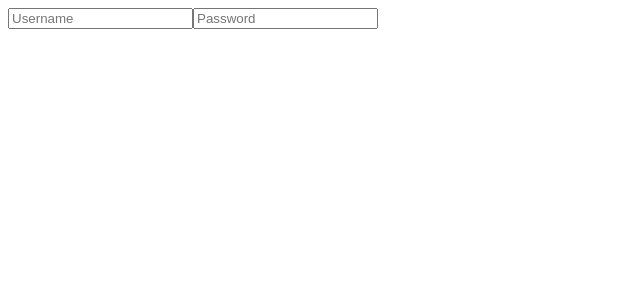
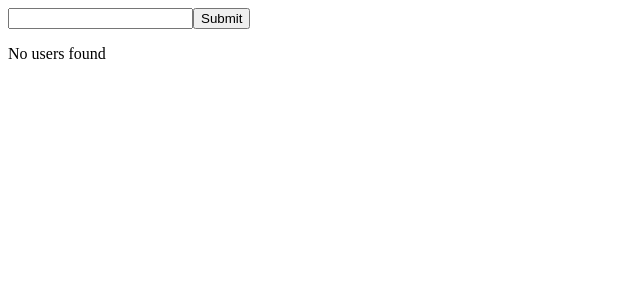
Before and after one commit to BJOTN/React, a React (Vite) app in the folder my-app/: page / in a window 1280 px wide. Shown: the top 300 px of the page, without its empty margins (0-640 px from the left). Built offline with nearby package versions, Linux system fonts and the light colour scheme.

Commit message:
excercise

```diff
--- a/my-app/src/App.jsx
+++ b/my-app/src/App.jsx
@@ -1,13 +1,12 @@
 
-import useUserNamePassword from "./useUserNamePassowrd"
+import GithubUser from "./GithubUser";
+import GithubUsers from "./GithubUsers";
+
 
 function App() {
-  const { handleUsernameInput, handlePasswordInput, userData } = useUserNamePassword()
+
   return (
-    <div>
-      <input type="text" value={userData.userName} onChange={handleUsernameInput} placeholder="Username" />
-      <input type="password" value={userData.password} onChange={handlePasswordInput} placeholder="Password" />
-    </div>
+    <GithubUsers />
   )
 }
 
--- a/my-app/src/GithubUser.jsx
+++ b/my-app/src/GithubUser.jsx
@@ -1,27 +1,8 @@
-import { useEffect, useState } from "react";
+import useGithhubUser from "./useGithubUser"
+
 
 export default function GithubUser({ userName }) {
-    const [userData, setUserData] = useState(null);
-
-    useEffect(() => {
-        const fetchUserData = async function () {
-            try {
-                const response = await fetch(`https://api.github.com/users/${userName}`)
-                if (response.ok) {
-                    const data = await response.json();
-                    setUserData(data)
-                } else {
-                    console.log('error response', response.status)
-                }
-            } catch (error) {
-                console.error('error fetching')
-            }
-        }
-        fetchUserData()
-    }
-        , []
-    );
-
+    const { userData } = useGithhubUser({ userName })
     return (
         <div>
             {userData ? (
--- /dev/null
+++ b/my-app/src/useGithubUser.jsx
@@ -0,0 +1,28 @@
+import { useState,useEffect } from "react";
+
+function useGithhubUser(userName){
+    const [userData, setUserData] = useState(null);
+
+    useEffect(() => {
+        const fetchUserData = async function () {
+            try {
+                const response = await fetch(`https://api.github.com/users/${userName}`)
+                if (response.ok) {
+                    const data = await response.json();
+                    setUserData(data)
+                } else {
+                    console.log('error response', response.status)
+                }
+            } catch (error) {
+                console.error('error fetching')
+            }
+        }
+        fetchUserData()
+    }
+        , []
+    );
+    return{
+        userData,setUserData
+    }
+}
+export default useGithhubUser
```
